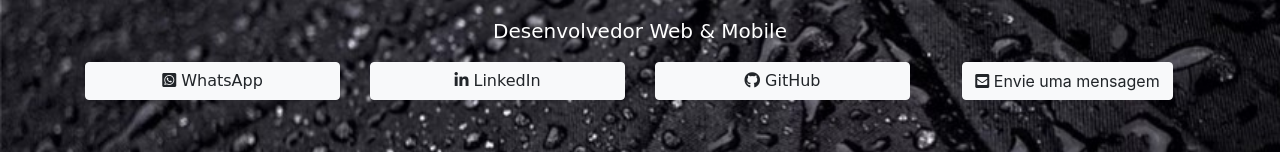
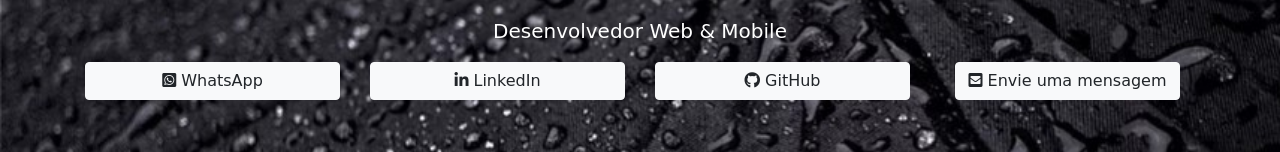
Before and after one commit to lucasfjs/link-me, a plain HTML site: page index.html in a window 1280 px wide. Shown: the part 277-429 px from the top of the page. Drawn offline with nearby package versions, Linux system fonts and the light colour scheme.

```diff
--- a/css/style.css
+++ b/css/style.css
@@ -49,5 +49,5 @@ header{
     margin-bottom: 15px;
 }
 p, h1, a, button{
-    font-family: 'Bowlby One SC', cursive;
+    font-family: 'Bowlby One SC', cursive !important;
 }
```
